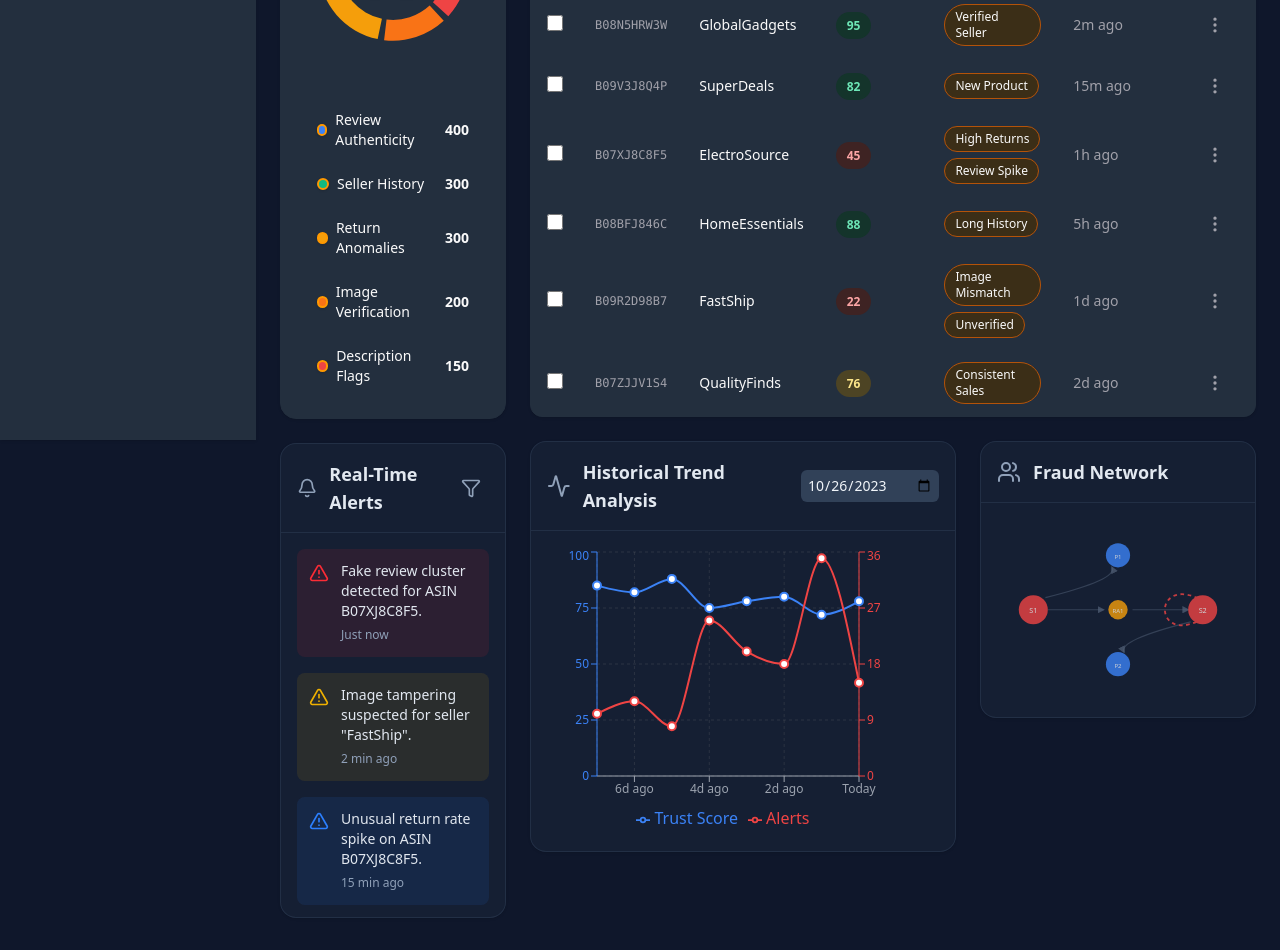
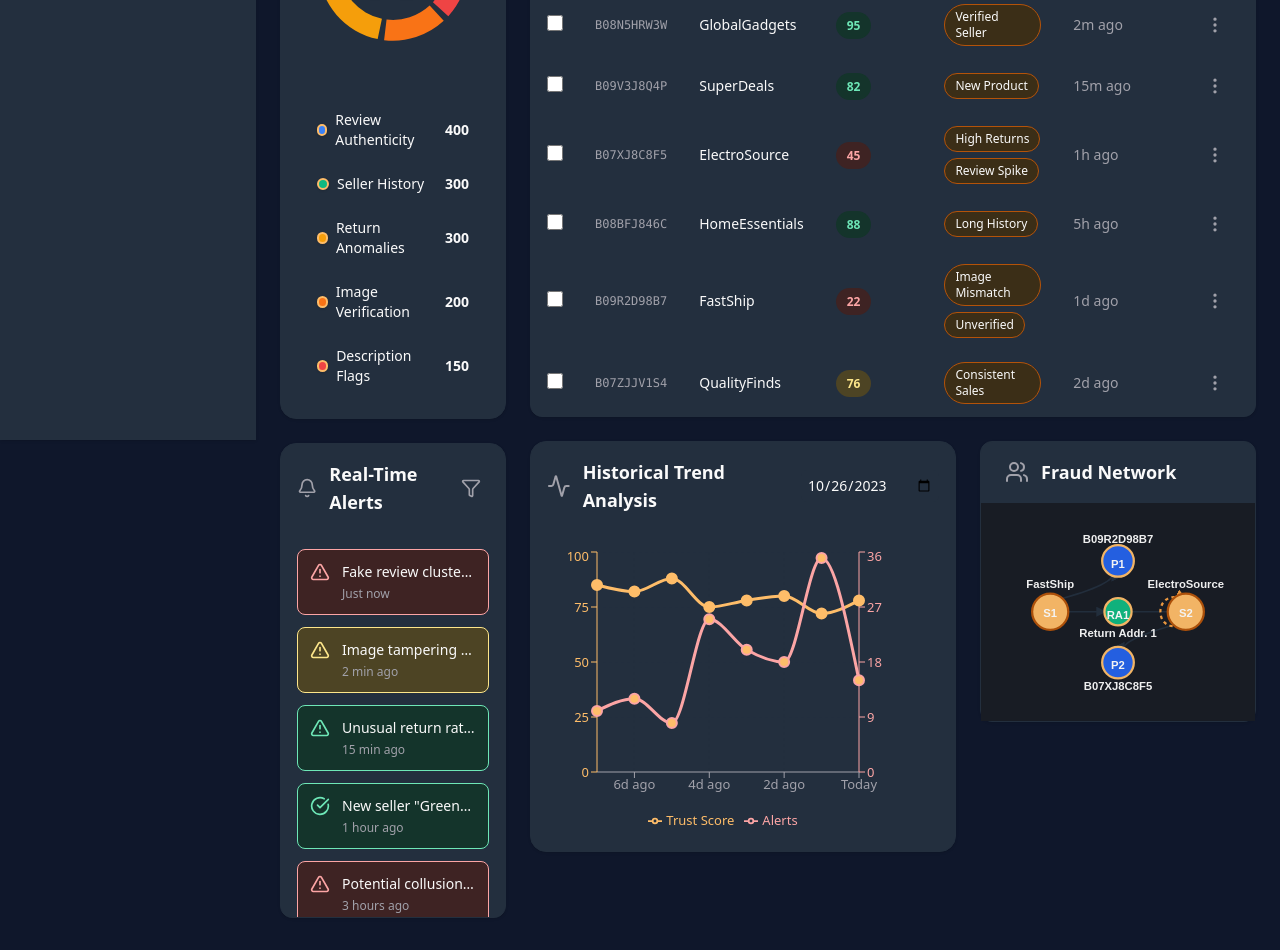
Before and after one commit to Shauryacious/beacon-frontend, a React (Vite) app: page / in a window 1280 px wide. Shown: the part 360-1310 px from the top of the page. Built offline with nearby package versions, Linux system fonts and the light colour scheme.

Commit message:
ok chaned ui

```diff
--- a/src/components/Card.jsx
+++ b/src/components/Card.jsx
@@ -2,7 +2,7 @@ import React from "react";
 
 const Card = ({ children, className = "", ...props }) => (
   <div
-    className={`bg-white dark:bg-slate-800/50 backdrop-blur-sm border border-slate-200/80 dark:border-slate-700/50 rounded-2xl shadow-sm hover:shadow-lg transition-shadow duration-300 ${className}`}
+    className={`bg-app-card border border-app rounded-2xl shadow-sm hover:shadow-lg transition-shadow duration-300 backdrop-blur-sm ${className}`}
     {...props}
   >
     {children}
--- a/src/components/CardHeader.jsx
+++ b/src/components/CardHeader.jsx
@@ -1,12 +1,12 @@
 import React from "react";
 
-const CardHeader = ({ title, icon: Icon, children }) => (
-  <div className="p-4 border-b border-slate-200/80 dark:border-slate-700/50 flex items-center justify-between">
+const CardHeader = ({ title, icon: Icon, children, className = "" }) => (
+  <div
+    className={`p-4 border-b border-app flex items-center justify-between ${className}`}
+  >
     <div className="flex items-center gap-3">
-      {Icon && <Icon className="w-6 h-6 text-slate-500 dark:text-slate-400" />}
-      <h3 className="text-lg font-semibold text-slate-800 dark:text-slate-200">
-        {title}
-      </h3>
+      {Icon && <Icon className="w-6 h-6 text-app-muted" />}
+      <h3 className="text-lg font-semibold text-app">{title}</h3>
     </div>
     <div>{children}</div>
   </div>
--- a/src/components/FraudNetworkVisualization.jsx
+++ b/src/components/FraudNetworkVisualization.jsx
@@ -3,21 +3,54 @@ import Card from "./Card";
 import CardHeader from "./CardHeader";
 import { Users } from "lucide-react";
 
+// Color variables for node types
+const SELLER_COLOR = "var(--color-accent)";
+const PRODUCT_COLOR = "#2563eb";
+const ADDRESS_COLOR = "#10b981";
+const EDGE_COLOR = "var(--color-border)";
+const EDGE_ACCENT = "#f59e42";
+
 const FraudNetworkVisualization = () => (
-  <Card className="flex flex-col">
-    <CardHeader title="Fraud Network" icon={Users} />
-    <div className="p-4 flex-grow flex items-center justify-center text-slate-500 dark:text-slate-400">
+  <Card className="flex flex-col rounded-xl shadow-lg border border-app bg-app-card">
+    <CardHeader
+      title="Fraud Network"
+      icon={Users}
+      className="bg-app-table-header border-b border-app text-app px-6 py-4 rounded-t-xl"
+    />
+    <div className="p-6 flex-grow flex items-center justify-center text-app-muted bg-app">
       <style>{`
-        .node { transition: all 0.2s ease-in-out; }
-        .node:hover { transform: scale(1.2); cursor: pointer; }
-        .node:hover + .node-text { opacity: 1; transform: translateY(-2px); font-weight: bold; }
-        .node-text { transition: all 0.2s ease-in-out; opacity: 0; fill: #e2e8f0; pointer-events: none; }
+        .node {
+          transition: box-shadow 0.2s, filter 0.2s;
+          box-shadow: 0 2px 8px 0 rgba(35,47,62,0.08);
+        }
+        .node:hover {
+          box-shadow: 0 0 0 4px var(--color-accent);
+          filter: brightness(1.08);
+          cursor: pointer;
+        }
+        .node-label {
+          font-size: 10px;
+          font-weight: 700;
+          fill: var(--color-header);
+          opacity: 0.98;
+        }
+        .node-id {
+          font-size: 10px;
+          font-weight: 700;
+          fill: var(--color-card);
+          opacity: 1;
+        }
+        .dark .node-label,
+        .dark .node-id {
+          fill: #fff !important;
+        }
       `}</style>
       <svg
         width="100%"
         height="100%"
         viewBox="0 0 200 150"
-        className="opacity-80"
+        className="opacity-95"
+        style={{ fontFamily: "Amazon Ember, Arial, sans-serif" }}
       >
         <defs>
           <marker
@@ -29,158 +62,145 @@ const FraudNetworkVisualization = () => (
             markerHeight="6"
             orient="auto-start-reverse"
           >
-            <path d="M 0 0 L 10 5 L 0 10 z" fill="rgba(100, 116, 139, 0.7)" />
+            {/* Arrow color matches the edge */}
+            <path d="M 0 0 L 10 5 L 0 10 z" fill={EDGE_COLOR} />
+          </marker>
+          <marker
+            id="arrow-accent"
+            viewBox="0 0 10 10"
+            refX="8"
+            refY="5"
+            markerWidth="6"
+            markerHeight="6"
+            orient="auto-start-reverse"
+          >
+            <path d="M 0 0 L 10 5 L 0 10 z" fill={EDGE_ACCENT} />
           </marker>
         </defs>
         {/* Edges */}
         <line
-          x1="42"
+          x1="46"
           y1="75"
           x2="88"
           y2="75"
-          stroke="rgba(100, 116, 139, 0.5)"
-          strokeWidth="1"
+          stroke={EDGE_COLOR}
+          strokeWidth="1.5"
           markerEnd="url(#arrow)"
         />
         <line
           x1="112"
           y1="75"
-          x2="158"
+          x2="154"
           y2="75"
-          stroke="rgba(100, 116, 139, 0.5)"
-          strokeWidth="1"
+          stroke={EDGE_COLOR}
+          strokeWidth="1.5"
           markerEnd="url(#arrow)"
         />
         <path
-          d="M 40 65 Q 100 50, 95 40"
-          stroke="rgba(100, 116, 139, 0.5)"
-          strokeWidth="1"
+          d="M 44 65 Q 100 50, 95 40"
+          stroke={EDGE_COLOR}
+          strokeWidth="1.5"
           fill="none"
           markerEnd="url(#arrow)"
         />
         <path
-          d="M 160 85 Q 100 100, 105 110"
-          stroke="rgba(100, 116, 139, 0.5)"
-          strokeWidth="1"
+          d="M 156 85 Q 100 100, 105 110"
+          stroke={EDGE_COLOR}
+          strokeWidth="1.5"
           fill="none"
           markerEnd="url(#arrow)"
         />
         <path
-          d="M 165 85 C 130 100, 130 50, 165 65"
-          stroke="#ef4444"
-          strokeWidth="1.5"
+          d="M 160 85 C 130 100, 130 50, 160 65"
+          stroke={EDGE_ACCENT}
+          strokeWidth="2"
           strokeDasharray="3 3"
           fill="none"
+          markerEnd="url(#arrow-accent)"
         />
-
-        {/* Nodes with hover interaction */}
+        {/* Nodes */}
         <g>
-          <circle cx="30" cy="75" r="12" fill="#ef4444" className="node" />
-          <text
-            x="30"
-            y="55"
-            textAnchor="middle"
-            fontSize="6"
-            className="node-text"
-          >
+          <circle
+            cx="40"
+            cy="75"
+            r="16"
+            fill={SELLER_COLOR}
+            stroke="#b45309"
+            strokeWidth="2"
+            className="node"
+          />
+          <text x="40" y="54" textAnchor="middle" className="node-label">
             FastShip
           </text>
-          <text
-            x="30"
-            y="78"
-            textAnchor="middle"
-            fontSize="6"
-            fill="white"
-            className="pointer-events-none"
-          >
+          <text x="40" y="80" textAnchor="middle" className="node-id">
             S1
           </text>
         </g>
         <g>
-          <circle cx="100" cy="30" r="10" fill="#3b82f6" className="node" />
-          <text
-            x="100"
-            y="12"
-            textAnchor="middle"
-            fontSize="6"
-            className="node-text"
-          >
+          <circle
+            cx="100"
+            cy="30"
+            r="14"
+            fill={PRODUCT_COLOR}
+            stroke={SELLER_COLOR}
+            strokeWidth="2"
+            className="node"
+          />
+          <text x="100" y="14" textAnchor="middle" className="node-label">
             B09R2D98B7
           </text>
-          <text
-            x="100"
-            y="33"
-            textAnchor="middle"
-            fontSize="5"
-            fill="white"
-            className="pointer-events-none"
-          >
+          <text x="100" y="36" textAnchor="middle" className="node-id">
             P1
           </text>
         </g>
         <g>
-          <circle cx="100" cy="120" r="10" fill="#3b82f6" className="node" />
-          <text
-            x="100"
-            y="142"
-            textAnchor="middle"
-            fontSize="6"
-            className="node-text"
-          >
+          <circle
+            cx="100"
+            cy="120"
+            r="14"
+            fill={PRODUCT_COLOR}
+            stroke={SELLER_COLOR}
+            strokeWidth="2"
+            className="node"
+          />
+          <text x="100" y="144" textAnchor="middle" className="node-label">
             B07XJ8C8F5
           </text>
-          <text
-            x="100"
-            y="123"
-            textAnchor="middle"
-            fontSize="5"
-            fill="white"
-            className="pointer-events-none"
-          >
+          <text x="100" y="126" textAnchor="middle" className="node-id">
             P2
           </text>
         </g>
         <g>
-          <circle cx="170" cy="75" r="12" fill="#ef4444" className="node" />
-          <text
-            x="170"
-            y="55"
-            textAnchor="middle"
-            fontSize="6"
-            className="node-text"
-          >
+          <circle
+            cx="160"
+            cy="75"
+            r="16"
+            fill={SELLER_COLOR}
+            stroke="#b45309"
+            strokeWidth="2"
+            className="node"
+          />
+          <text x="160" y="54" textAnchor="middle" className="node-label">
             ElectroSource
           </text>
-          <text
-            x="170"
-            y="78"
-            textAnchor="middle"
-            fontSize="6"
-            fill="white"
-            className="pointer-events-none"
-          >
+          <text x="160" y="80" textAnchor="middle" className="node-id">
             S2
           </text>
         </g>
         <g>
-          <circle cx="100" cy="75" r="8" fill="#f59e0b" className="node" />
-          <text
-            x="100"
-            y="93"
-            textAnchor="middle"
-            fontSize="6"
-            className="node-text"
-          >
+          <circle
+            cx="100"
+            cy="75"
+            r="12"
+            fill={ADDRESS_COLOR}
+            stroke={SELLER_COLOR}
+            strokeWidth="2"
+            className="node"
+          />
+          <text x="100" y="97" textAnchor="middle" className="node-label">
             Return Addr. 1
           </text>
-          <text
-            x="100"
-            y="78"
-            textAnchor="middle"
-            fontSize="5"
-            fill="white"
-            className="pointer-events-none"
-          >
+          <text x="100" y="81" textAnchor="middle" className="node-id">
             RA1
           </text>
         </g>
--- a/src/components/HistoricalTrendAnalysis.jsx
+++ b/src/components/HistoricalTrendAnalysis.jsx
@@ -15,12 +15,16 @@ import {
 } from "recharts";
 
 const HistoricalTrendAnalysis = () => (
-  <Card className="lg:col-span-3 flex flex-col">
-    <CardHeader title="Historical Trend Analysis" icon={Activity}>
+  <Card className="lg:col-span-3 flex flex-col rounded-2xl shadow-md border border-app bg-app-card">
+    <CardHeader
+      title="Historical Trend Analysis"
+      icon={Activity}
+      className="bg-app-table-header border-b border-app rounded-t-2xl"
+    >
       <input
         type="date"
         defaultValue="2023-10-26"
-        className="bg-slate-100 dark:bg-slate-700 border-slate-300 dark:border-slate-600 rounded-md p-1.5 text-sm focus:ring-blue-500 focus:border-blue-500"
+        className="bg-app-card border-app rounded-md p-1.5 text-sm text-app focus:ring-[color:var(--color-accent)] focus:border-[color:var(--color-accent)]"
       />
     </CardHeader>
     <div className="p-4 flex-grow h-80">
@@ -29,50 +33,88 @@ const HistoricalTrendAnalysis = () => (
           data={historicalTrendData}
           margin={{ top: 5, right: 20, left: -10, bottom: 5 }}
         >
-          <CartesianGrid
-            strokeDasharray="3 3"
-            stroke="rgba(128, 128, 128, 0.2)"
-          />
+          <CartesianGrid strokeDasharray="3 3" stroke="var(--color-border)" />
           <XAxis
             dataKey="name"
-            stroke="rgb(156 163 175)"
-            tick={{ fontSize: 12 }}
+            stroke="var(--color-muted)"
+            tick={{ fontSize: 13, fill: "var(--color-muted)" }}
           />
-          <YAxis yAxisId="left" stroke="#3b82f6" tick={{ fontSize: 12 }} />
+          <YAxis
+            yAxisId="left"
+            stroke="var(--color-primary)"
+            tick={{ fontSize: 13, fill: "var(--color-primary)" }}
+            axisLine={{ stroke: "var(--color-primary)" }}
+          />
           <YAxis
             yAxisId="right"
             orientation="right"
-            stroke="#ef4444"
-            tick={{ fontSize: 12 }}
+            stroke="var(--color-badge-low-text)"
+            tick={{ fontSize: 13, fill: "var(--color-badge-low-text)" }}
+            axisLine={{ stroke: "var(--color-badge-low-text)" }}
           />
           <Tooltip
             contentStyle={{
-              backgroundColor: "rgba(15, 23, 42, 0.8)",
-              borderColor: "rgba(51, 65, 85, 0.5)",
+              backgroundColor: "var(--color-card)",
+              borderColor: "var(--color-accent)",
               borderRadius: "0.75rem",
-              color: "#fff",
+              color: "var(--color-text)",
+              boxShadow: "0 2px 8px 0 rgba(35,47,62,0.08)",
+            }}
+            labelStyle={{
+              color: "var(--color-accent)",
+              fontWeight: 600,
+            }}
+            itemStyle={{
+              color: "var(--color-text)",
             }}
           />
-          <Legend />
+          <Legend
+            wrapperStyle={{
+              paddingTop: 8,
+              color: "var(--color-muted)",
+              fontWeight: 500,
+              fontSize: 13,
+            }}
+          />
           <Line
             yAxisId="left"
             type="monotone"
             dataKey="trustScore"
-            stroke="#3b82f6"
-            strokeWidth={2}
+            stroke="var(--color-primary)"
+            strokeWidth={3}
             name="Trust Score"
-            dot={{ r: 4 }}
-            activeDot={{ r: 8 }}
+            dot={{
+              r: 5,
+              fill: "var(--color-accent)",
+              stroke: "var(--color-primary)",
+              strokeWidth: 2,
+            }}
+            activeDot={{
+              r: 8,
+              fill: "var(--color-accent)",
+              stroke: "var(--color-primary)",
+              strokeWidth: 2,
+            }}
           />
           <Line
             yAxisId="right"
             type="monotone"
             dataKey="alerts"
-            stroke="#ef4444"
-            strokeWidth={2}
+            stroke="var(--color-badge-low-text)"
+            strokeWidth={3}
             name="Alerts"
-            dot={{ r: 4 }}
-            activeDot={{ r: 8 }}
+            dot={{
+              r: 5,
+              fill: "var(--color-accent)",
+              stroke: "var(--color-badge-low-text)",
+              strokeWidth: 2,
+            }}
+            activeDot={{
+              r: 8,
+              fill: "var(--color-accent)",
+              stroke: "var(--color-badge-low-text)",
+              strokeWidth: 2,
+            }}
           />
         </LineChart>
       </ResponsiveContainer>
--- a/src/components/RealTimeAlertFeed.jsx
+++ b/src/components/RealTimeAlertFeed.jsx
@@ -10,52 +10,65 @@ const RealTimeAlertFeed = () => {
       case "High Risk":
         return {
           icon: AlertTriangle,
-          color: "text-red-500",
-          bg: "bg-red-500/10",
+          textColor: "text-[color:var(--color-badge-low-text)]",
+          bgColor: "bg-[color:var(--color-badge-low)]",
+          borderColor: "border-[color:var(--color-badge-low-text)]",
         };
       case "Medium Risk":
         return {
           icon: AlertTriangle,
-          color: "text-yellow-500",
-          bg: "bg-yellow-500/10",
+          textColor: "text-[color:var(--color-badge-medium-text)]",
+          bgColor: "bg-[color:var(--color-badge-medium)]",
+          borderColor: "border-[color:var(--color-badge-medium-text)]",
         };
       case "Low Risk":
         return {
           icon: AlertTriangle,
-          color: "text-blue-500",
-          bg: "bg-blue-500/10",
+          textColor: "text-[color:var(--color-badge-high-text)]",
+          bgColor: "bg-[color:var(--color-badge-high)]",
+          borderColor: "border-[color:var(--color-badge-high-text)]",
         };
       default:
         return {
           icon: CheckCircle,
-          color: "text-green-500",
-          bg: "bg-green-500/10",
+          textColor: "text-[color:var(--color-badge-high-text)]",
+          bgColor: "bg-[color:var(--color-badge-high)]",
+          borderColor: "border-[color:var(--color-badge-high-text)]",
         };
     }
   };
 
   return (
-    <Card className="flex flex-col">
-      <CardHeader title="Real-Time Alerts" icon={Bell}>
-        <button className="p-2 rounded-md hover:bg-slate-100 dark:hover:bg-slate-700">
-          <Filter className="w-5 h-5 text-slate-500 dark:text-slate-400" />
+    <Card className="flex flex-col border-app bg-app-card shadow-sm rounded-b-xl overflow-hidden">
+      <CardHeader
+        title="Real-Time Alerts"
+        icon={Bell}
+        className="border-b border-app bg-app-table-header"
+      >
+        <button className="p-2 rounded-md hover:bg-[color:var(--color-bg)] text-app-muted hover:text-app transition-colors">
+          <Filter className="w-5 h-5" />
         </button>
       </CardHeader>
       <div className="p-4 flex-grow overflow-y-auto h-96 no-scrollbar">
-        <div className="flex flex-col gap-4">
+        <div className="flex flex-col gap-3">
           {alertFeedData.map((alert) => {
-            const { icon: Icon, color, bg } = getAlertStyle(alert.type);
+            const {
+              icon: Icon,
+              textColor,
+              bgColor,
+              borderColor,
+            } = getAlertStyle(alert.type);
             return (
               <div
                 key={alert.id}
-                className={`flex gap-3 p-3 rounded-lg ${bg} transition-transform hover:scale-[1.02]`}
+                className={`flex items-start gap-3 p-3 rounded-lg border ${borderColor} ${bgColor} transition-colors hover:bg-[color:var(--color-bg)]`}
               >
-                <Icon className={`w-5 h-5 mt-0.5 flex-shrink-0 ${color}`} />
-                <div>
-                  <p className="text-sm text-slate-800 dark:text-slate-200">
+                <Icon className={`w-5 h-5 flex-shrink-0 ${textColor}`} />
+                <div className="flex-1 min-w-0">
+                  <p className="text-sm text-app font-medium truncate">
                     {alert.message}
                   </p>
-                  <span className="text-xs text-slate-500 dark:text-slate-400">
+                  <span className="text-xs text-app-muted mt-1 block">
                     {alert.time}
                   </span>
                 </div>
--- a/src/components/TrustScoreOverview.jsx
+++ b/src/components/TrustScoreOverview.jsx
@@ -4,9 +4,6 @@ import CardHeader from "./CardHeader";
 import TrustScoreDonut from "./TrustScoreDonut";
 import { Shield } from "lucide-react";
 import { initialTrustScoreData } from "../data/mockData";
-
-// Amazon brand orange for accents
-const AMAZON_ORANGE = "#FF9900";
 
 const TrustScoreOverview = () => (
   <Card className="flex flex-col border border-app bg-app-card rounded-2xl shadow-sm hover:shadow-lg transition-shadow duration-300">
@@ -25,10 +22,10 @@ const TrustScoreOverview = () => (
           >
             <div className="flex items-center gap-2">
               <div
-                className="w-3 h-3 rounded-full shadow"
+                className="w-3 h-3 rounded-full shadow border-2"
                 style={{
                   backgroundColor: item.color,
-                  border: `2px solid ${AMAZON_ORANGE}`,
+                  borderColor: "var(--color-accent)",
                 }}
               ></div>
               <span className="text-app font-medium">{item.name}</span>
```
